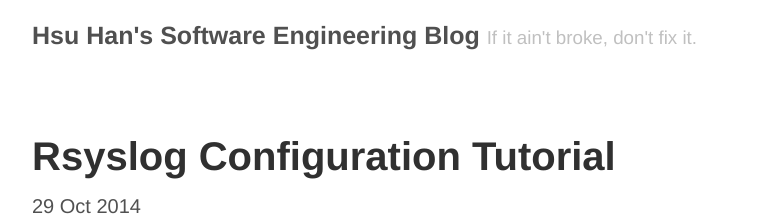
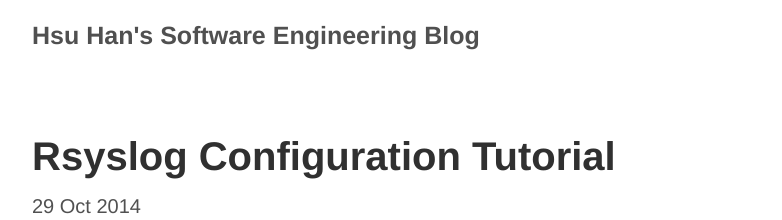
Before and after one commit to hsuhanooi/hsuhanooi.github.io, a Jekyll site: the page built from _posts/2014-10-29-rsyslog.md, in a window 1280 px wide and 900 px high. Shown: the top 220 px of the window, without its empty margins (248-1030 px from the left). Built offline with Jekyll 4.4.1, drawn with Linux system fonts in a browser that asks for light colours; Markdown is read by kramdown in place of the engine named in the settings; comment, search, counter and statistics services are not loaded; part of the change alters nothing that is shown.

Commit message:
remove tag

````diff
--- a/_config.yml
+++ b/_config.yml
@@ -4,7 +4,7 @@ relative_permalinks: true
 
 # Setup
 title:            Hsu Han's Software Engineering Blog
-tagline:          If it ain't broke, don't fix it.
+tagline:
 url:              http://blog.hsuhanooi.com
 paginate:         1
 baseurl:          /
--- a/_posts/2014-10-29-rsyslog.md
+++ b/_posts/2014-10-29-rsyslog.md
@@ -45,19 +45,19 @@ elasticsearch.conf
 module(load="imfile" PollingInterval="10")
 
 input(type="imfile"
-      File="/elasticsearch/logs/cluster_name_index_search_slowlog.log"
-      Tag="NODE_NAME-search-slow:"
-      StateFile="NODE_NAME-search-slow-state")
+     File="/elasticsearch/logs/cluster_name_index_search_slowlog.log"
+     Tag="NODE_NAME-search-slow:"
+     StateFile="NODE_NAME-search-slow-state")
 
 *.* @X.X.X.X:514
 ```
 
-* The first line just loads the imfile module which contains the code for monitoring a file. It basically stores metadata about what lines have already been sent to the remote server.
-* The second line defines an input with the details. The type specifies what kind of input it is.
-* The third line is the location of the file to monitor.
-* The fourth line is what will be used as a prefix on the central monitoring server. ie If my message is "This query is slow" and I send this output to X.X.X.X then on X.X.X.X you should see NODE_NAME-search-slow: This query is slow.
-* The state file records what position in the log it has already read. IMPORTANT: This location must be unique. Really weird things can happen if 2 monitored files write to the same state file. Also if the log file is editted in anyway you should clear the state file info. By default it should be written to /var/spool/STATE_FILE. The $WorkDirectory statement in /etc/rsyslog.conf sets where the state files are stored in case you want to change it.
-* Lastly this specifies which inputs to send and where. *.* means send all inputs, @ denotes that I want to use UDP or if you use @@ it uses tcp, X.X.X.X:514 is the normal IP and port settings.
+1. The first line just loads the imfile module which contains the code for monitoring a file. It basically stores metadata about what lines have already been sent to the remote server.
+2. The second line defines an input with the details. The type specifies what kind of input it is.
+3. The third line is the location of the file to monitor.
+4. The fourth line is what will be used as a prefix on the central monitoring server. ie If my message is "This query is slow" and I send this output to X.X.X.X then on X.X.X.X you should see NODE_NAME-search-slow: This query is slow.
+5. The state file records what position in the log it has already read. IMPORTANT: This location must be unique. Really weird things can happen if 2 monitored files write to the same state file. Also if the log file is editted in anyway you should clear the state file info. By default it should be written to /var/spool/STATE_FILE. The $WorkDirectory statement in /etc/rsyslog.conf sets where the state files are stored in case you want to change it.
+6. Lastly this specifies which inputs to send and where. *.* means send all inputs, @ denotes that I want to use UDP or if you use @@ it uses tcp, X.X.X.X:514 is the normal IP and port settings.
 
 This just shows an example of monitoring a single file but you can define multiple files to be monitored in the same configuration. After I write the configuration file I'll place it in /etc/rsyslog.d/elasticsearch.conf. By default rsyslog will read all configuration files in /etc/rsyslog.d/ so you just need to place it in there and it should work.
 
````
